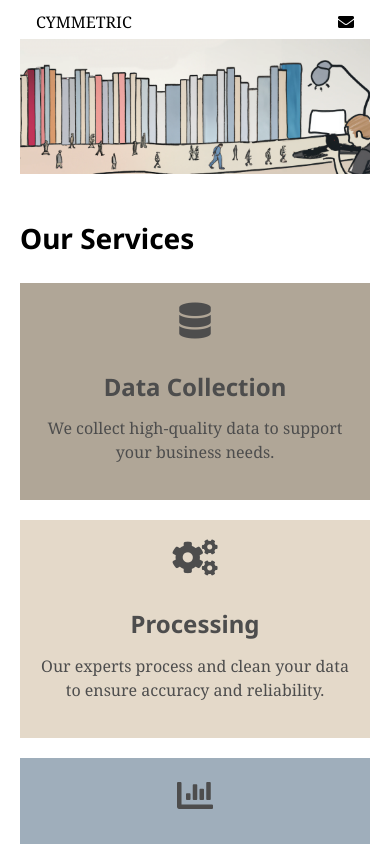
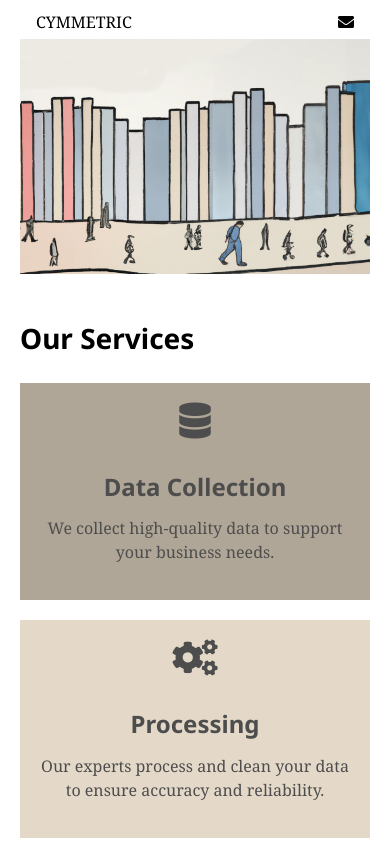
Before and after one commit to S1am2/S1am2.github.io, a plain HTML site: page index.html in a window 390 px wide. Shown: the top 844 px of the page. Drawn offline with nearby package versions, Linux system fonts and the light colour scheme.

Commit message:
Update index.html

```diff
--- a/index.html
+++ b/index.html
@@ -60,13 +60,13 @@
 
 			@media screen and (max-width: 767px) {
 			    .banner {
-			        height: 150px; /* Adjusted height for smaller screens */
+			        height: 250px; /* Adjusted height for smaller screens */
 			    }
 			}
 
 			@media screen and (max-width: 479px) {
 			    .banner {
-			        height: 135px; /* Further adjusted height for even smaller screens */
+			        height: 235px; /* Further adjusted height for even smaller screens */
 			    }
 			}
 
```
